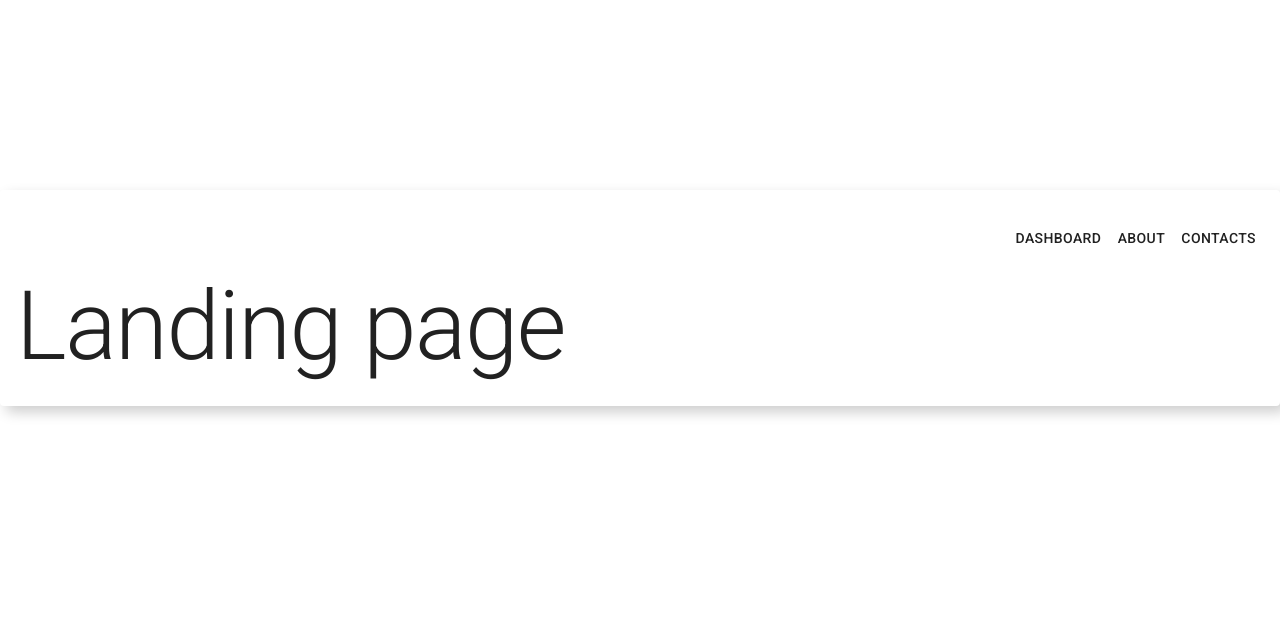
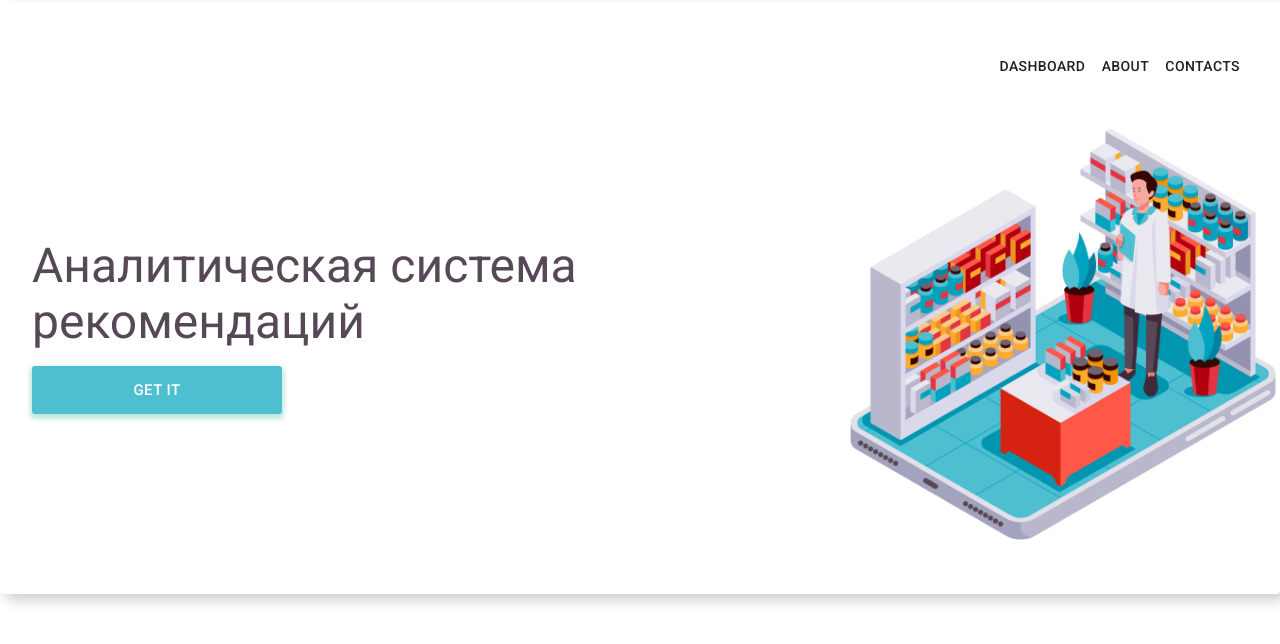
Before and after one commit to cppGames/medicine_analytics, a React app in the folder src/main/frontend/: page / in a window 1280 px wide. Shown: the part 102-746 px from the top of the page. Built offline with nearby package versions, Linux system fonts and the light colour scheme.

Commit message:
prepare landing page

```diff
--- a/src/main/frontend/src/components/landing/Landing.jsx
+++ b/src/main/frontend/src/components/landing/Landing.jsx
@@ -7,6 +7,8 @@ import {
   Typography ,
   CardContent,
 } from '@material-ui/core'
+
+import LandingImage from '../../../public/landingImage.jpg'
 import LandingToolbar from './LandingToolbar'
 
 const useStyles = makeStyles(theme => ({
@@ -14,6 +16,33 @@ const useStyles = makeStyles(theme => ({
   card: Object.assign(theme.cardMaterial, {
     minWidth: '1280px'
   }),
+  content: {
+    padding: theme.spacing(4)
+  },
+  img: {
+    margin: 'auto',
+    display: 'block',
+    maxWidth: '472px',
+    maxHeight: '472px',
+  },
+  typography: {
+    color: '#564857'
+  },
+  btn: {
+    background: theme.colors.gradient,
+    borderRadius: 3,
+    border: 0,
+    color: 'white',
+    height: 48,
+    width: 250,
+    padding: '0 30px',
+    boxShadow: '0 3px 5px 2px rgba(43, 172, 146, 0.3)',
+    '&:hover': {
+      backgroundColor: '#0195ac',
+      borderColor: '#0062cc',
+      boxShadow: 'none',
+    }
+  }
 }))
 
 const Landing = () => {
@@ -28,14 +57,27 @@ const Landing = () => {
       className={classes.root}
     >
       <Card className={classes.card}>
-        <CardContent>
+        <CardContent className={classes.content}>
           <Grid container direction='column'>
             <Grid item>
               <LandingToolbar />
             </Grid>
-            <Typography align='left' variant='h1' component='h1'>
-              Landing page
-            </Typography>
+            <Grid container item direction='row'>
+              <Grid item container xs={8} alignItems='center' justify='center' direction='column' style={{maxHeight: '472px'}} spacing={2}>
+                <Grid item>
+                  <Typography align='left' variant='h3' classes={{ root: classes.typography }}>
+                    Аналитическая система рекомендаций
+                  </Typography>
+                  </Grid>
+                  <Grid item container alignItems='flex-end'>
+                  <Button size='large' classes={{ root: classes.btn }} onClick={ () => {} }>Get it</Button>
+                </Grid>
+
+              </Grid>
+              <Grid item xs={4}>
+                <img className={classes.img} alt='complex' src={LandingImage} />
+              </Grid>
+            </Grid>
           </Grid>
         </CardContent>
       </Card>
--- a/src/main/frontend/src/components/landing/LandingToolbar.jsx
+++ b/src/main/frontend/src/components/landing/LandingToolbar.jsx
@@ -17,7 +17,7 @@ const useStyles = makeStyles((theme) => ({
 
 const LandingToolbar = () => {
   const classes = useStyles()
-  let history = useHistory()
+  const history = useHistory()
 
   const handleClick = (param) => {
     history.push(param)
--- a/src/main/frontend/src/theme.jsx
+++ b/src/main/frontend/src/theme.jsx
@@ -33,6 +33,8 @@ const theme = createMuiTheme({
     blue: '#007ce0',
     navy: '#004175',
     grey: '#778077',
+    gradient: '#4ebfd1',
+    // 'linear-gradient(45deg, #FE6B8B 30%, #FF8E53 90%)'
   },
 })
 
--- a/src/main/frontend/webpack.config.js
+++ b/src/main/frontend/webpack.config.js
@@ -29,6 +29,13 @@ module.exports = {
       {
         test: /\.css$/,
         use: ["style-loader", "css-loader"]
+      },
+      {
+        // npm install file-loader --save-dev
+        test: /\.(png|jpe?g|gif)$/i,
+        use: [
+          { loader: 'file-loader' },
+        ],
       }
     ]
   },
```
Also changed, not shown: src/main/frontend/public/landingImage.jpg (added).
